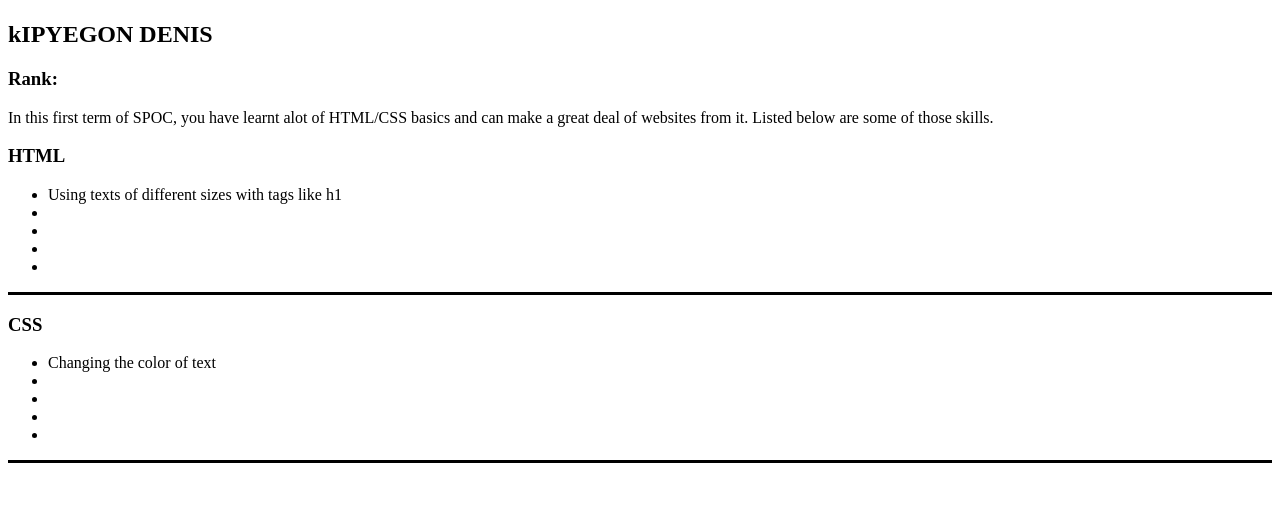
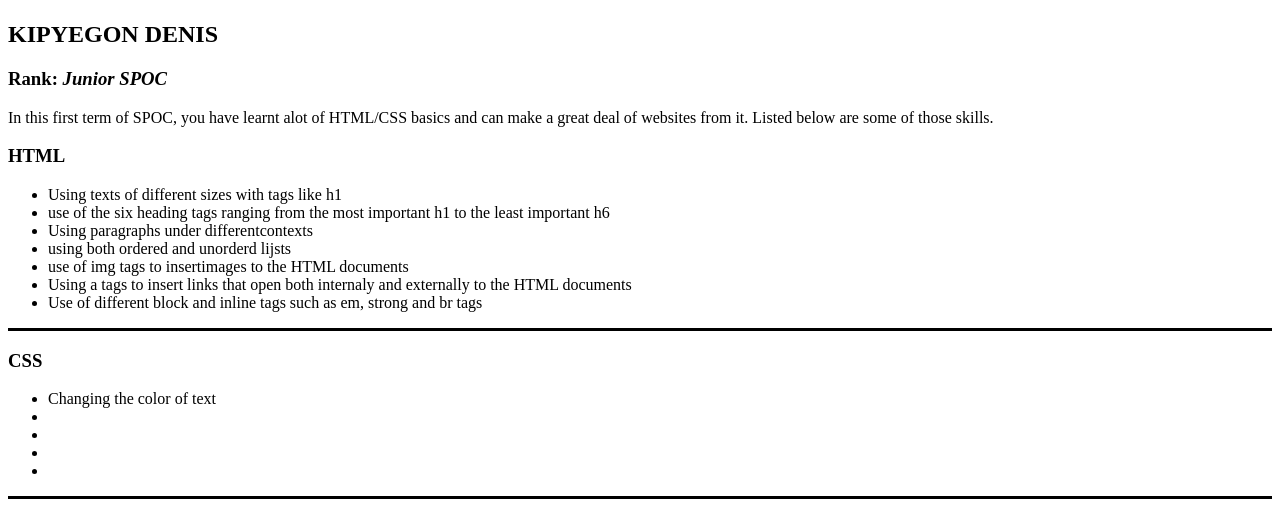
Before and after one commit to denisdelaki/project-1, a plain HTML site: page index.html in a window 1280 px wide. Shown: the part 311-818 px from the top of the page. Drawn offline with Linux system fonts and the light colour scheme.

Commit message:
added unordered list of the HTML activities undertaken

```diff
--- a/index.html
+++ b/index.html
@@ -11,8 +11,8 @@
             <div class="profile-photo">
                 <img src="http://www.n-europe.com/slir/w295/images/stories/additionalFields/content-4-35134-rabbids.jpg" alt="profile photo">
             </div>
-            <h2 class="name">kIPYEGON DENIS</h2>
-            <h3 class="rank">Rank: <em></em></h3>
+            <h2 class="name">KIPYEGON DENIS</h2>
+            <h3 class="rank">Rank: <em>Junior SPOC</em></h3>
             <p>
                 In this first term of SPOC, you have learnt alot of HTML/CSS basics and can make a great deal of websites from it. Listed below are some of those skills.
             </p>
@@ -22,10 +22,13 @@
                 <h3>HTML</h3>
                 <ul>
                     <li>Using texts of different sizes with tags like h1</li>
-                    <li></li>
-                    <li></li>
-                    <li></li>
-                    <li></li>
+                    <li>use of the six heading tags ranging from the most important h1 to the least important h6</li>
+                    <li>Using paragraphs under differentcontexts</li>
+                    <li>using both ordered and unorderd lijsts</li>
+                    <li>use of img tags to insertimages to the HTML documents</li>
+                    <li>Using a tags to insert links that open both internaly and externally to the HTML documents</li>
+                    <li>Use of different block and inline tags such as em, strong and br tags</li>
+
                 </ul>
             </div>
             <div class="css">
```
